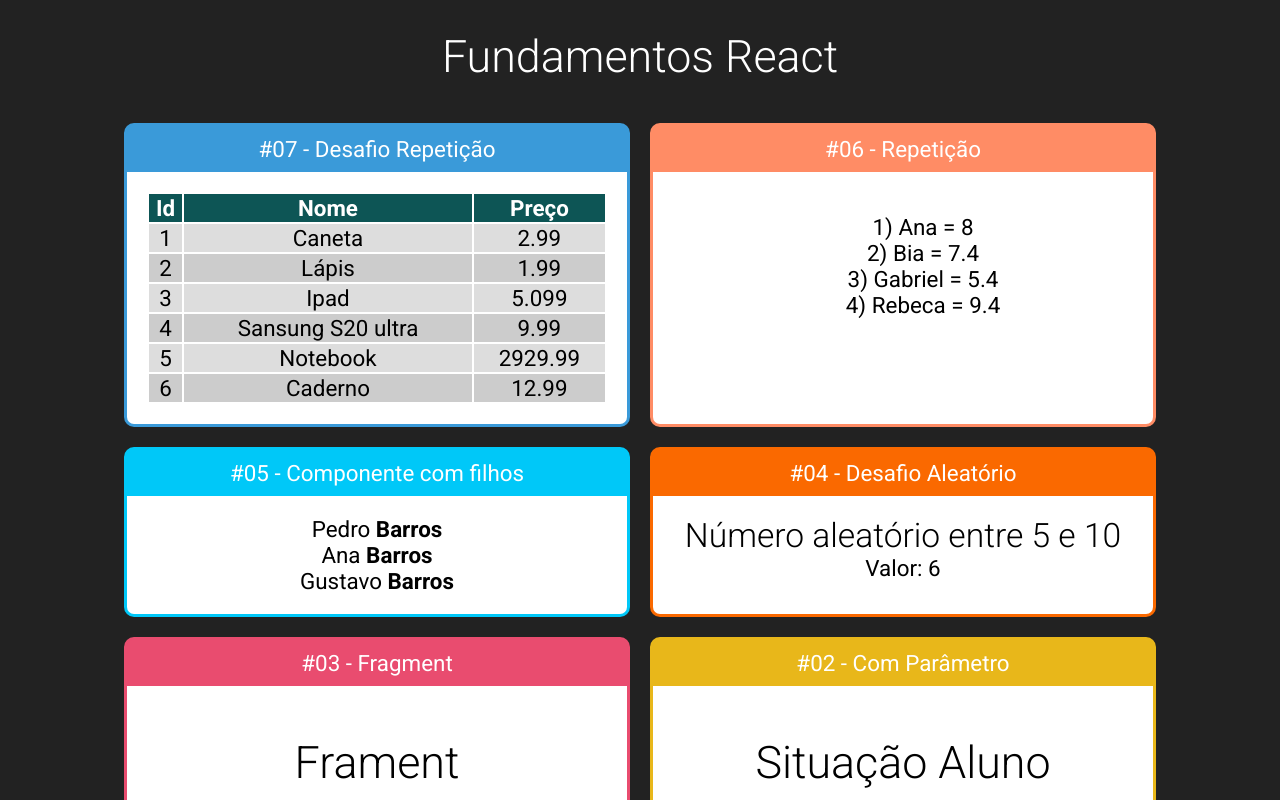
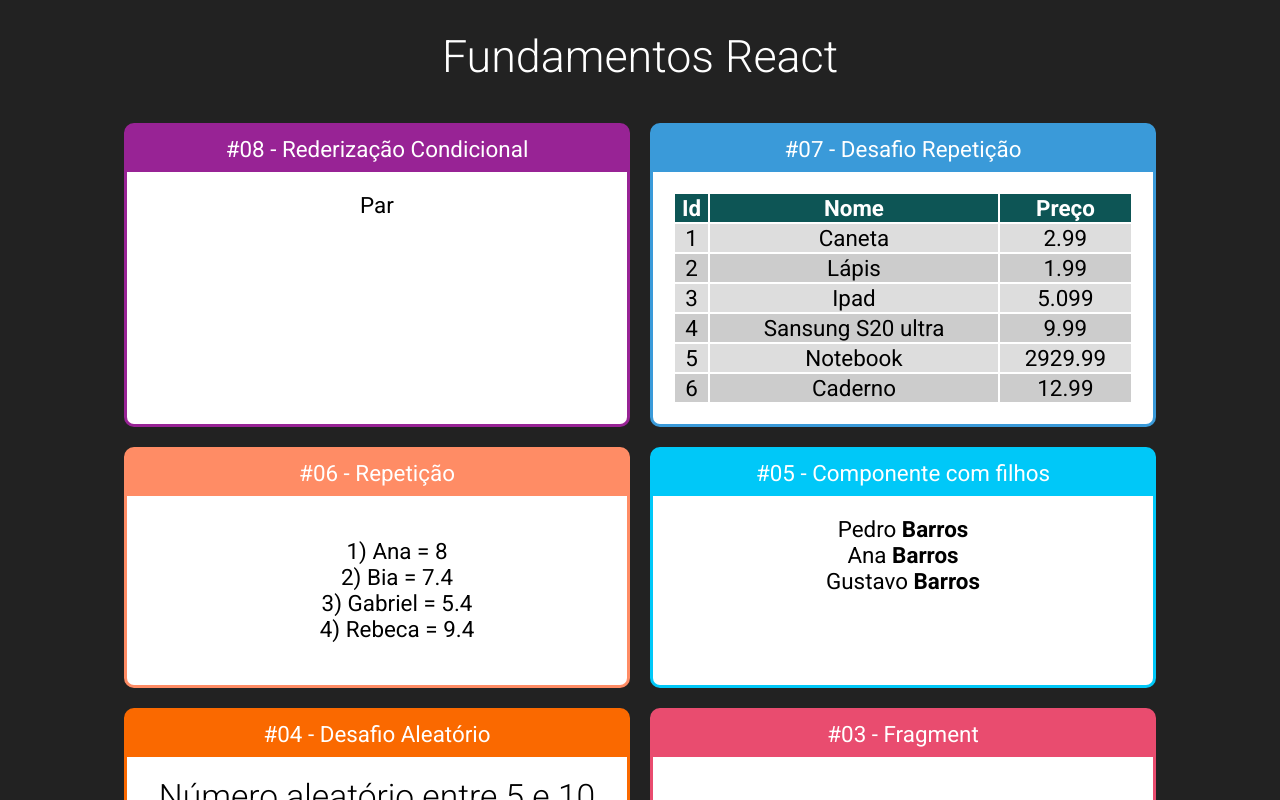
Before and after one commit to leandro-barros/fundamentals-react, a React (Create React App) app: page / in a window 1280 px wide. Shown: the top 800 px of the page. Built offline with nearby package versions, Linux system fonts and the light colour scheme.

Commit message:
Starting with component rederiging

```diff
--- a/src/App.jsx
+++ b/src/App.jsx
@@ -7,6 +7,8 @@ import FirstComponent from "./components/basics/FirstComponent";
 import Fragment from "./components/basics/Fragment";
 import Familia from "./components/basics/Familia";
 import FamiliaMembro from "./components/basics/FamiliaMembro";
+
+import ParOrImpar from './components/condicional/ParOrImpar'
 
 import ListaAlunos from './components/repeticao/ListaAlunos'
 
@@ -23,6 +25,10 @@ export default () => {
             <h1>Fundamentos React</h1>
 
             <div className="cards">
+                <Card title="#08 - Rederização Condicional" color="#982395">
+                    <ParOrImpar number={20}/>
+                </Card>
+
                 <Card title="#07 - Desafio Repetição" color="#3a9ad9">
                     <TabelaProdutos />
                 </Card>
--- /dev/null
+++ b/src/components/condicional/ParOrImpar.jsx
@@ -0,0 +1,13 @@
+import React from "react";
+
+export default props => {
+    const isPar = props.number % 2 === 0;
+    return (
+        <div>
+            { isPar ?
+                <span>Par</span> :
+                <span>Ímpar</span>
+            }
+        </div>
+    )
+}
--- a/src/components/repeticao/TabelaProdutos.jsx
+++ b/src/components/repeticao/TabelaProdutos.jsx
@@ -6,7 +6,7 @@ export default (props) => {
     function getLinhas() {
         return produtos.map((produto, i) => {
             return (
-                <tr key={produto.id} className={i % 2 == 0 ? 'par' : 'impar'}>
+                <tr key={produto.id} className={i % 2 === 0 ? 'par' : 'impar'}>
                     <td>{produto.id}</td>
                     <td>{produto.name}</td>
                     <td>{produto.preco}</td>
```
